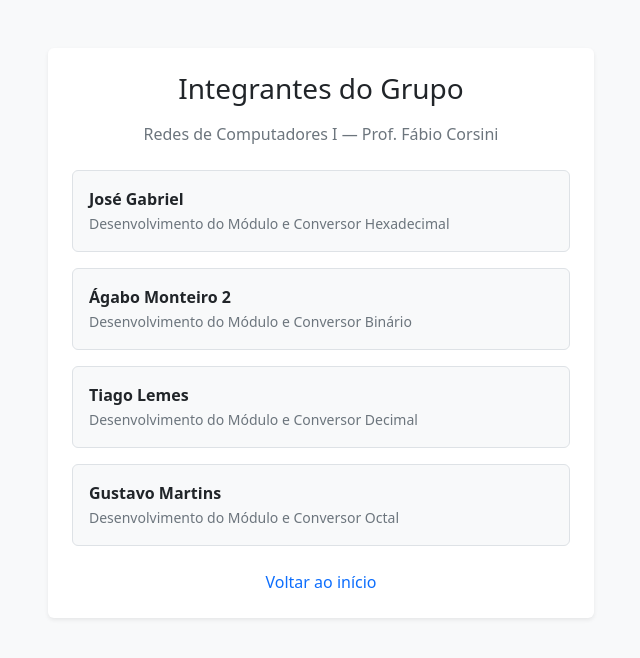
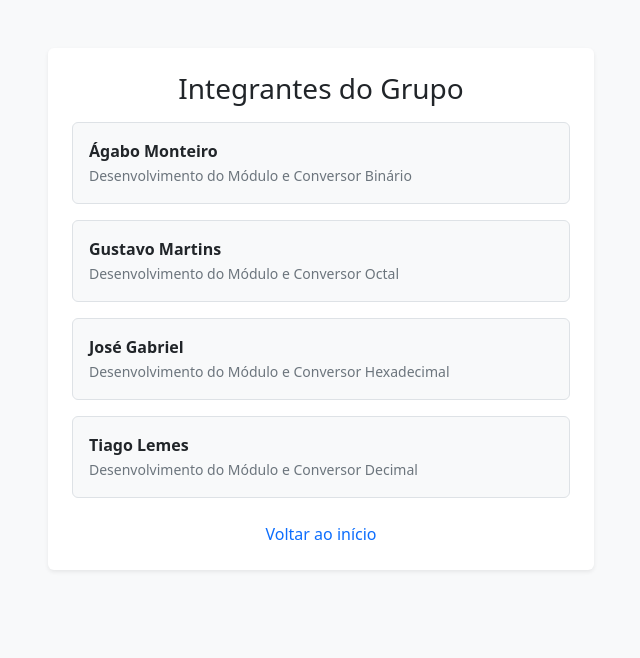
Before and after one commit to gustavo-gml/conversor-bases-numericas, a Flask app: page /equipe in a window 1280 px wide. Shown: the top 658 px of the page, without its empty margins (319-959 px from the left). Run offline with Flask 3, Linux system fonts and the light colour scheme.

```diff
--- a/templates/equipe.html
+++ b/templates/equipe.html
@@ -23,19 +23,20 @@
                             Integrantes do Grupo
                         </h1>
 
-                        <p class="text-secondary text-center mb-4">
-                            Redes de Computadores I — Prof. Fábio Corsini
-                        </p>
+                        <div class="d-flex flex-column gap-3 mb-4">
+                            <div class="p-3 bg-light rounded border">
+                                <span class="fw-bold d-block text-dark">Ágabo Monteiro</span>
+                                <span class="small text-secondary">Desenvolvimento do Módulo e Conversor Binário</span>
+                            </div>
 
-                        <div class="d-flex flex-column gap-3 mb-4">
+                            <div class="p-3 bg-light rounded border">
+                                <span class="fw-bold d-block text-dark">Gustavo Martins</span>
+                                <span class="small text-secondary">Desenvolvimento do Módulo e Conversor Octal</span>
+                            </div>
+
                             <div class="p-3 bg-light rounded border">
                                 <span class="fw-bold d-block text-dark">José Gabriel</span>
                                 <span class="small text-secondary">Desenvolvimento do Módulo e Conversor Hexadecimal</span>
-                            </div>
-
-                            <div class="p-3 bg-light rounded border">
-                                <span class="fw-bold d-block text-dark">Ágabo Monteiro 2</span>
-                                <span class="small text-secondary">Desenvolvimento do Módulo e Conversor Binário</span>
                             </div>
 
                             <div class="p-3 bg-light rounded border">
@@ -43,10 +44,6 @@
                                 <span class="small text-secondary">Desenvolvimento do Módulo e Conversor Decimal</span>
                             </div>
 
-                            <div class="p-3 bg-light rounded border">
-                                <span class="fw-bold d-block text-dark">Gustavo Martins</span>
-                                <span class="small text-secondary">Desenvolvimento do Módulo e Conversor Octal</span>
-                            </div>
                         </div>
 
                         <div class="text-center">
--- a/templates/index.html
+++ b/templates/index.html
@@ -85,7 +85,7 @@
                                     </a>
                                 </div>
                                 <div class="col-6 col-md-3">
-                                    <a href="/binario" class="btn btn-primary w-100 py-3 fw-semibold">
+                                    <a href="/binario" class="btn btn-outline-primary w-100 py-3 fw-semibold">
                                         Binário
                                     </a>
                                 </div>
```
